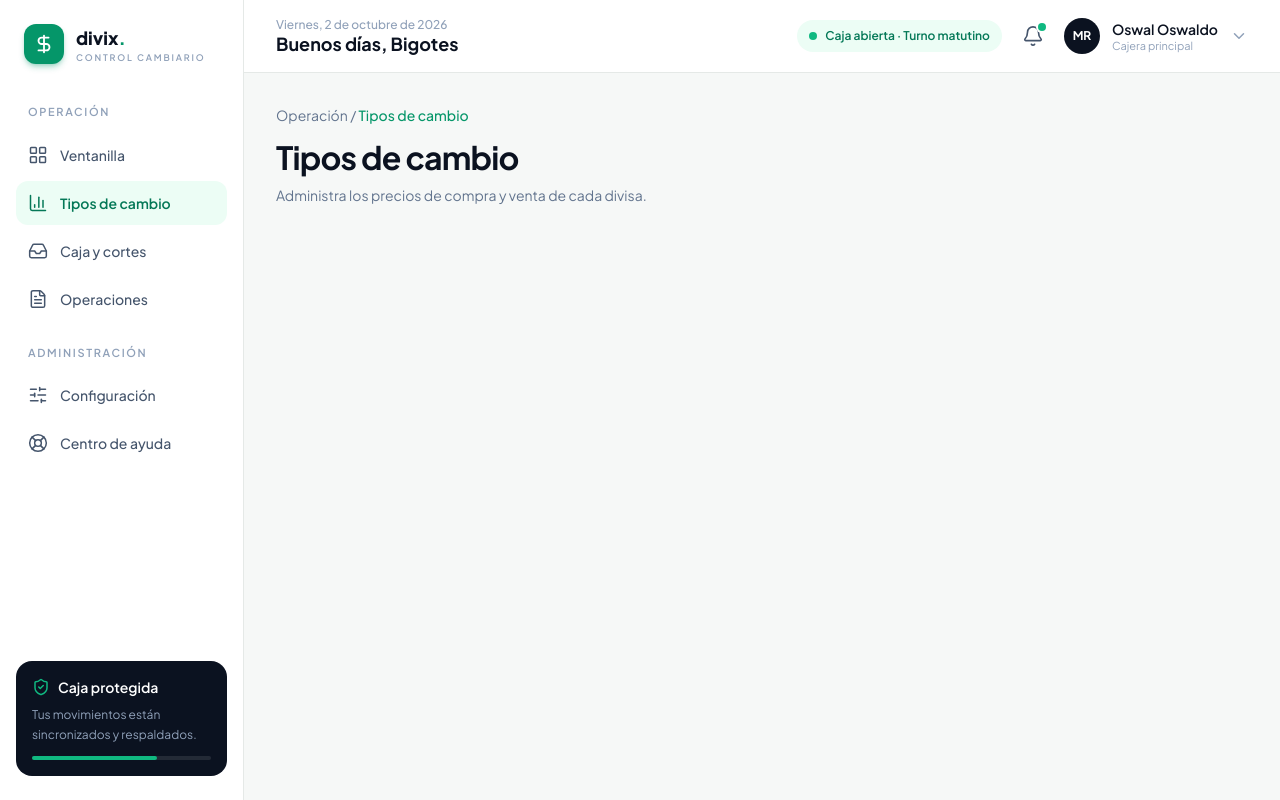
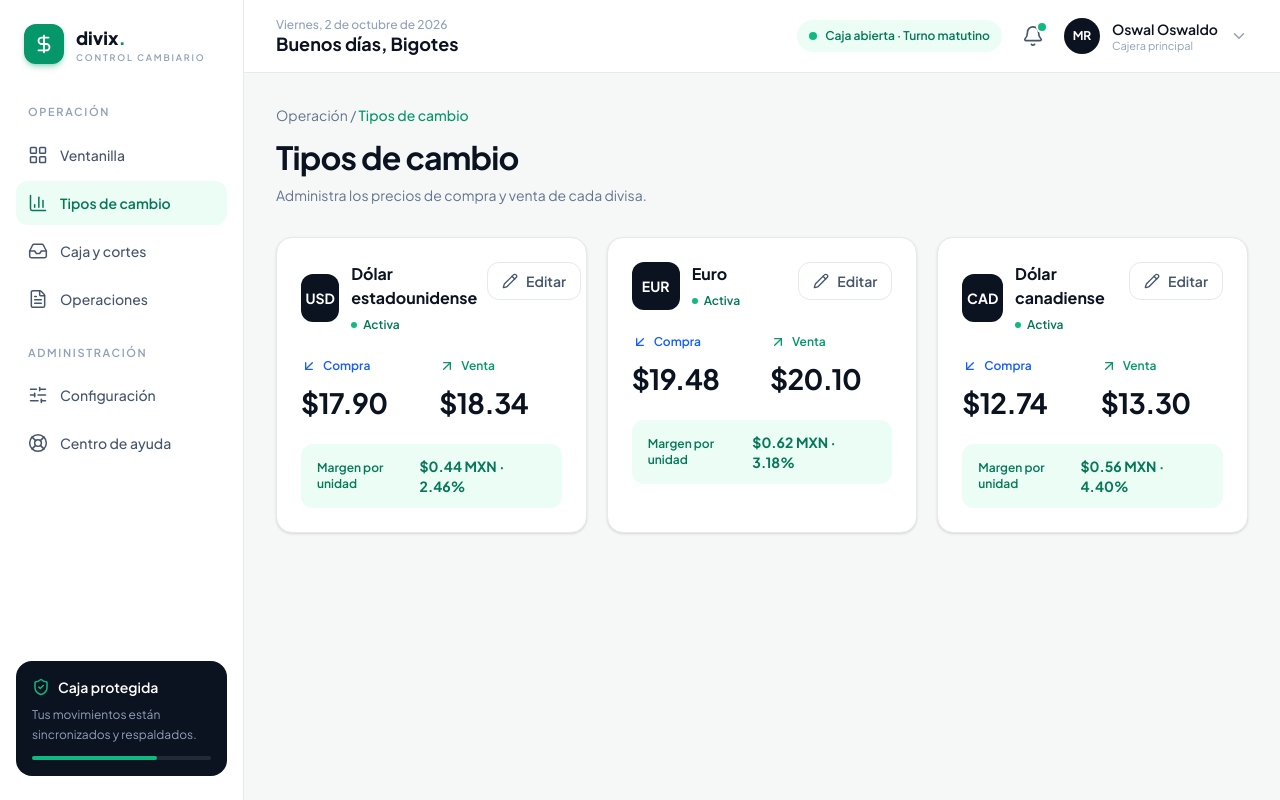
Before and after one commit to raulchvzt/divix-frontend, a React (Vite) app: page /tipos-de-cambio in a window 1280 px wide. Built offline with nearby package versions, Linux system fonts and the light colour scheme.

Commit message:
Se agrega la interfaz de Tipo de Cambio

```diff
--- a/src/App.jsx
+++ b/src/App.jsx
@@ -1,6 +1,7 @@
 import { BrowserRouter, Routes, Route } from 'react-router-dom'
 import Layout from './components/layout/Layout'
 import Ventanilla from './pages/Ventanilla'
+import TiposDeCambio from './pages/TiposDeCambio'
 import Placeholder from './pages/Placeholder'
 
 export default function App() {
@@ -9,10 +10,7 @@ export default function App() {
       <Routes>
         <Route element={<Layout />}>
           <Route path="/" element={<Ventanilla />} />
-          <Route
-            path="/tipos-de-cambio"
-            element={<Placeholder seccion="Operación" titulo="Tipos de cambio" descripcion="Administra los precios de compra y venta de cada divisa." />}
-          />
+          <Route path="/tipos-de-cambio" element={<TiposDeCambio />} />
           <Route
             path="/caja"
             element={<Placeholder seccion="Operación" titulo="Caja y cortes" descripcion="Controla el efectivo y realiza el corte de tu turno." />}
--- /dev/null
+++ b/src/components/tipos-de-cambio/TarjetaDivisa.jsx
@@ -0,0 +1,115 @@
+import { useState } from 'react'
+import { Pencil, Check, X, ArrowDownLeft, ArrowUpRight } from 'lucide-react'
+import { dinero } from '../../utils/formato'
+
+const inputPrecio =
+  'w-full bg-white border border-line rounded-xl px-4 py-3 text-lg font-bold outline-none focus:border-brand-500 focus:ring-2 focus:ring-brand-500/20 transition'
+
+export default function TarjetaDivisa({ divisa, onGuardar }) {
+  const [editando, setEditando] = useState(false)
+  const [compra, setCompra] = useState(String(divisa.compra))
+  const [venta, setVenta] = useState(String(divisa.venta))
+
+  const margen = divisa.venta - divisa.compra
+  const porcentaje = (margen / divisa.compra) * 100
+
+  const cancelar = () => {
+    setCompra(String(divisa.compra))
+    setVenta(String(divisa.venta))
+    setEditando(false)
+  }
+
+  const guardar = () => {
+    const c = parseFloat(compra)
+    const v = parseFloat(venta)
+    if (!c || !v || c <= 0 || v <= 0) return alert('Escribe precios válidos')
+    if (v < c) return alert('El precio de venta no puede ser menor al de compra')
+    onGuardar(divisa.codigo, { compra: c, venta: v })
+    setEditando(false)
+  }
+
+  return (
+    <div className="bg-white border border-line rounded-2xl p-6 shadow-sm">
+      {/* Encabezado */}
+      <div className="flex items-start justify-between mb-6">
+        <div className="flex items-center gap-3">
+          <div className="w-12 h-12 rounded-xl bg-ink-800 text-white text-sm font-bold flex items-center justify-center">
+            {divisa.codigo}
+          </div>
+          <div>
+            <p className="font-bold">{divisa.nombre}</p>
+            <span className="inline-flex items-center gap-1.5 text-xs font-semibold text-brand-700 mt-0.5">
+              <span className="w-1.5 h-1.5 rounded-full bg-brand-500" />
+              Activa
+            </span>
+          </div>
+        </div>
+
+        {!editando && (
+          <button
+            onClick={() => setEditando(true)}
+            className="flex items-center gap-2 border border-line rounded-xl px-3.5 py-2 text-sm font-semibold text-slate-600 hover:bg-slate-50 transition-colors"
+          >
+            <Pencil size={16} />
+            Editar
+          </button>
+        )}
+      </div>
+
+      {/* Precios */}
+      <div className="grid grid-cols-2 gap-4 mb-5">
+        <div>
+          <p className="flex items-center gap-1.5 text-xs font-semibold text-blue-600 mb-2">
+            <ArrowDownLeft size={16} />
+            Compra
+          </p>
+          {editando ? (
+            <input type="number" step="0.01" value={compra} onChange={(e) => setCompra(e.target.value)} className={inputPrecio} />
+          ) : (
+            <p className="text-[28px] font-bold tracking-tight">{dinero(divisa.compra)}</p>
+          )}
+        </div>
+
+        <div>
+          <p className="flex items-center gap-1.5 text-xs font-semibold text-brand-600 mb-2">
+            <ArrowUpRight size={16} />
+            Venta
+          </p>
+          {editando ? (
+            <input type="number" step="0.01" value={venta} onChange={(e) => setVenta(e.target.value)} className={inputPrecio} />
+          ) : (
+            <p className="text-[28px] font-bold tracking-tight">{dinero(divisa.venta)}</p>
+          )}
+        </div>
+      </div>
+
+      {/* Margen */}
+      <div className="flex items-center justify-between bg-brand-50 rounded-xl px-4 py-3">
+        <span className="text-xs font-semibold text-brand-700">Margen por unidad</span>
+        <span className="text-sm font-bold text-brand-700">
+          {dinero(margen)} MXN · {porcentaje.toFixed(2)}%
+        </span>
+      </div>
+
+      {/* Botones de edición */}
+      {editando && (
+        <div className="grid grid-cols-2 gap-3 mt-4">
+          <button
+            onClick={cancelar}
+            className="flex items-center justify-center gap-2 border border-line rounded-xl py-3 text-sm font-semibold text-slate-600 hover:bg-slate-50 transition-colors"
+          >
+            <X size={18} />
+            Cancelar
+          </button>
+          <button
+            onClick={guardar}
+            className="flex items-center justify-center gap-2 bg-brand-600 hover:bg-brand-700 text-white rounded-xl py-3 text-sm font-semibold shadow-lg shadow-brand-600/30 transition-colors"
+          >
+            <Check size={18} />
+            Guardar
+          </button>
+        </div>
+      )}
+    </div>
+  )
+}
--- /dev/null
+++ b/src/pages/TiposDeCambio.jsx
@@ -0,0 +1,33 @@
+import { useState } from 'react'
+import { divisas as divisasIniciales } from '../data/divisas'
+import TarjetaDivisa from '../components/tipos-de-cambio/TarjetaDivisa'
+
+export default function TiposDeCambio() {
+  const [divisas, setDivisas] = useState(divisasIniciales)
+
+  const actualizar = (codigo, precios) => {
+    setDivisas((lista) => lista.map((d) => (d.codigo === codigo ? { ...d, ...precios } : d)))
+  }
+
+  return (
+    <div>
+      {/* Encabezado */}
+      <div className="mb-8">
+        <p className="text-sm text-slate-500">
+          Operación / <span className="text-brand-600 font-medium">Tipos de cambio</span>
+        </p>
+        <h1 className="text-[32px] font-bold tracking-tight mt-2">Tipos de cambio</h1>
+        <p className="text-sm text-slate-500 mt-1">
+          Administra los precios de compra y venta de cada divisa.
+        </p>
+      </div>
+
+      {/* Tarjetas */}
+      <div className="grid grid-cols-3 gap-5">
+        {divisas.map((d) => (
+          <TarjetaDivisa key={d.codigo} divisa={d} onGuardar={actualizar} />
+        ))}
+      </div>
+    </div>
+  )
+}
```
